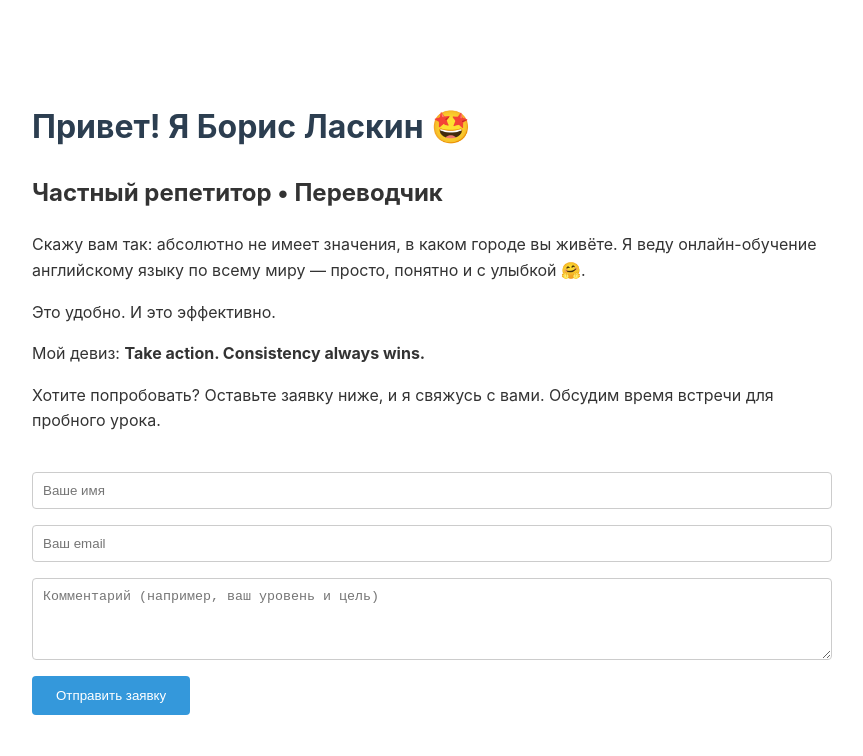
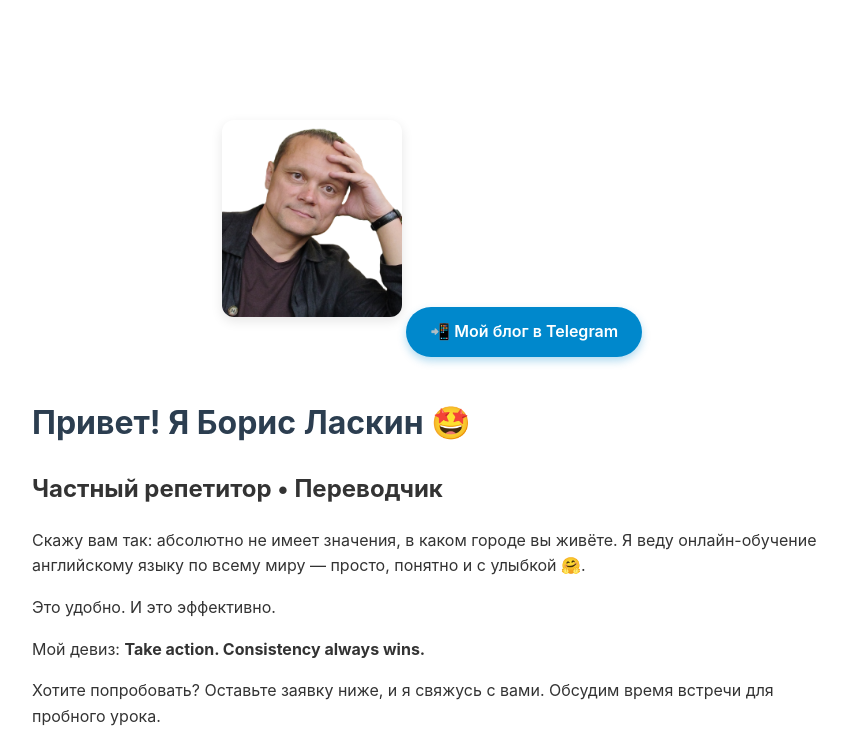
Before and after one commit to lasboris/lasboris.github.io, a plain HTML site: page index.html in a window 1280 px wide. Shown: the top 756 px of the page, without its empty margins (208-1071 px from the left). Drawn offline with Linux system fonts and the light colour scheme.

Commit message:
Update index.html
Улучшаю внешний вид

```diff
--- a/index.html
+++ b/index.html
@@ -36,8 +36,23 @@
   </style>
 </head>
 <body>
+  <!-- Твоя фотография и кнопка Telegram -->
+<div style="text-align: center; margin: 40px 0;">
+
+  <!-- Фотография -->
+  <img src="lasboris-2512.png"
+       alt="lasboris teaching online"
+       style="width: 180px; height: auto; border-radius: 12px; box-shadow: 0 4px 12px rgba(0,0,0,0.1); margin-bottom: 20px;">
+
+  <!-- Кнопка Telegram -->
+  <a href="https://t.me/englishlasboris"
+     target="_blank"
+     style="display: inline-block; background-color: #0088cc; color: white; text-decoration: none; padding: 12px 24px; border-radius: 30px; font-weight: 600; box-shadow: 0 4px 8px rgba(0,136,204,0.3); transition: all 0.3s ease;">
+    📲 Мой блог в Telegram
+  </a>
+</div>
+
   <h1>Привет! Я Борис Ласкин 🤩</h1>
-
   <h2>Частный репетитор • Переводчик</h2>
   <p>Скажу вам так: абсолютно не имеет значения, в каком городе вы живёте. Я веду онлайн-обучение английскому языку по всему миру — просто, понятно и с улыбкой 🤗.</p>
   <p>Это удобно. И это эффективно.</p>
```
